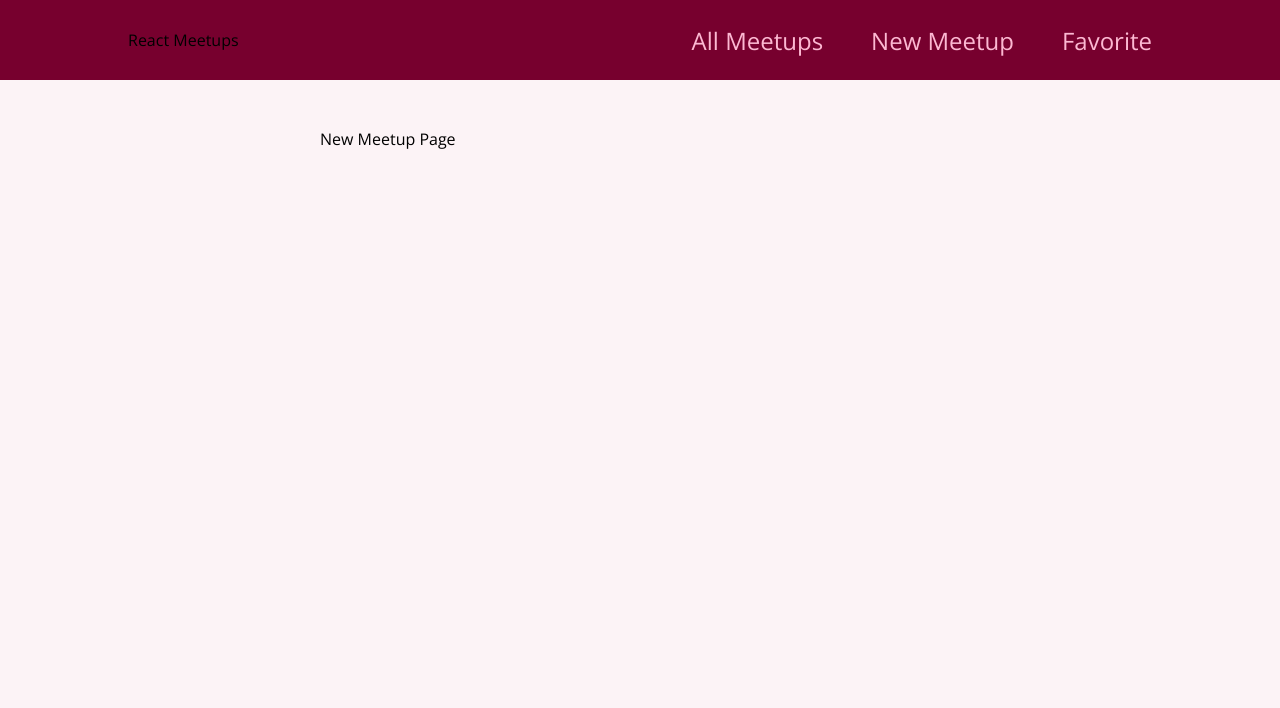
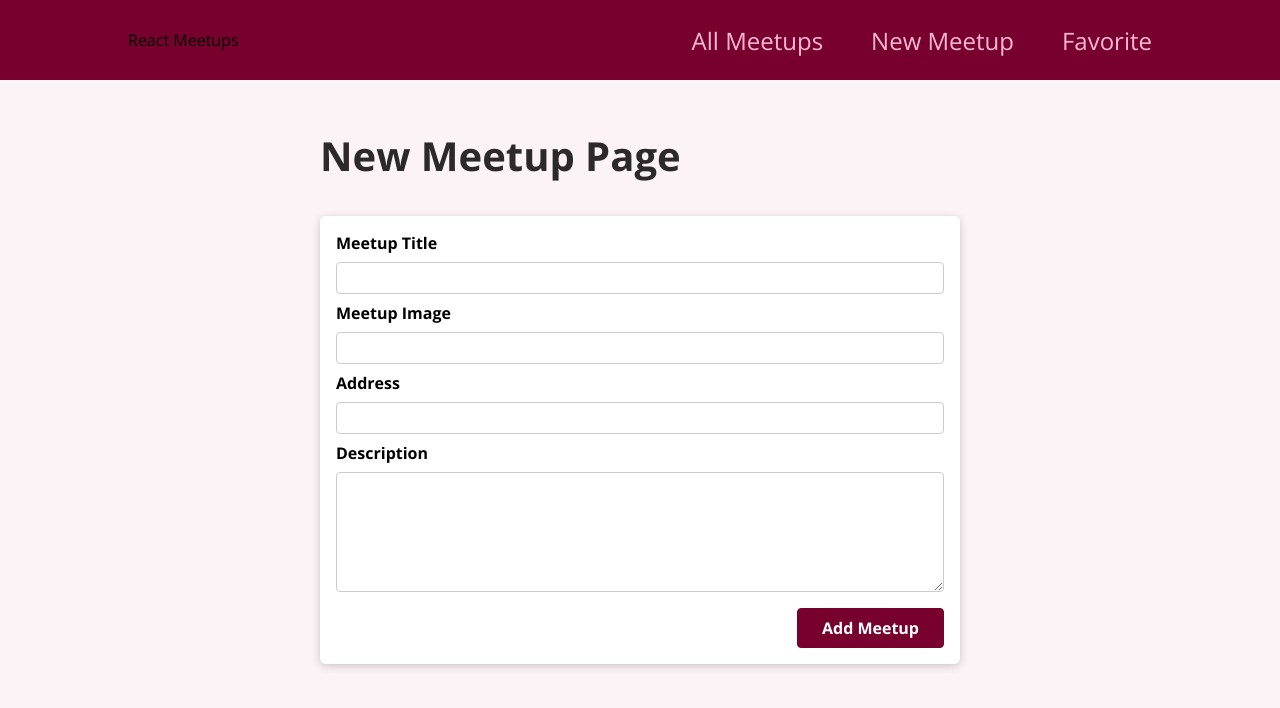
Before and after one commit to markiplagat/meet-up, a React (Create React App) app: page /new-meetup in a window 1280 px wide. Shown: the top 708 px of the page. Built offline with nearby package versions, Linux system fonts and the light colour scheme.

Commit message:
Add a form

```diff
--- a/src/App.js
+++ b/src/App.js
@@ -14,7 +14,7 @@
         <Route path='/new-meetup'>
           <NewMeetup />
         </Route>
-        <Route path='favorite'>
+        <Route path='/favorite'>
           <Favorite />
         </Route>
       </Switch>
--- /dev/null
+++ b/src/components/meetups/NewMeetupForm.js
@@ -0,0 +1,33 @@
+import Card from '../ui/Card';
+import classes from './NewMeetupForm.module.css';
+
+function NewMeetup() {
+
+    return (
+        <Card>
+            <form className={classes.form}>
+                <div className={classes.control}>
+                    <label htmlFor='title'>Meetup Title</label>
+                    <input type='text' required id='title' />
+                </div>
+                <div className={classes.control}>
+                    <label htmlFor='image'>Meetup Image</label>
+                    <input type='url' required id='image' />
+                </div>
+                <div className={classes.control}>
+                    <label htmlFor='address'>Address</label>
+                    <input type='text' required id='address' />
+                </div>
+                <div className={classes.control}>
+                    <label htmlFor='description'>Description</label>
+                    <textarea id='description' required rows='5'/>
+                </div>
+                <div className={classes.actions}>
+                    <button>Add Meetup</button>
+                </div>
+            </form>
+        </Card>
+    );
+}
+
+export default NewMeetup;
--- /dev/null
+++ b/src/components/meetups/NewMeetupForm.module.css
@@ -0,0 +1,45 @@
+.form {
+    padding: 1rem;
+}
+
+.control {
+    margin-bottom: 0.5rem;
+}
+
+.control label {
+    display: block;
+    font-weight: bold;
+    margin-bottom: 0.5rem;
+}
+
+.control input,
+.control textarea {
+    display: block;
+    font: inherit;
+    border-radius: 4px;
+    border: 1px solid #ccc;
+    padding: 0.25rem;
+    width: 100%;
+}
+
+.actions {
+    margin-top: 1rem;
+    text-align: right;
+}
+
+.actions button {
+    font: inherit;
+    cursor: pointer;
+    background-color: #77002e;
+    color: white;
+    padding: 0.5rem 1.5rem;
+    border: 1px solid #77002e;
+    border-radius: 4px;
+    font-weight: bold;
+}
+
+.actions button:hover,
+.actions button:active {
+    background-color: #a50e48;
+    border-color: #a50e48;
+}
--- a/src/pages/NewMeetup.js
+++ b/src/pages/NewMeetup.js
@@ -1,8 +1,11 @@
+import NewMeetupForm from "../components/meetups/NewMeetupForm";
+
 function NewMeetup() {
     return(
-        <div>
-            New Meetup Page
-        </div>
+        <section>
+            <h1>New Meetup Page</h1>
+            <NewMeetupForm />
+        </section>
     )
 }
 export default NewMeetup;
```
